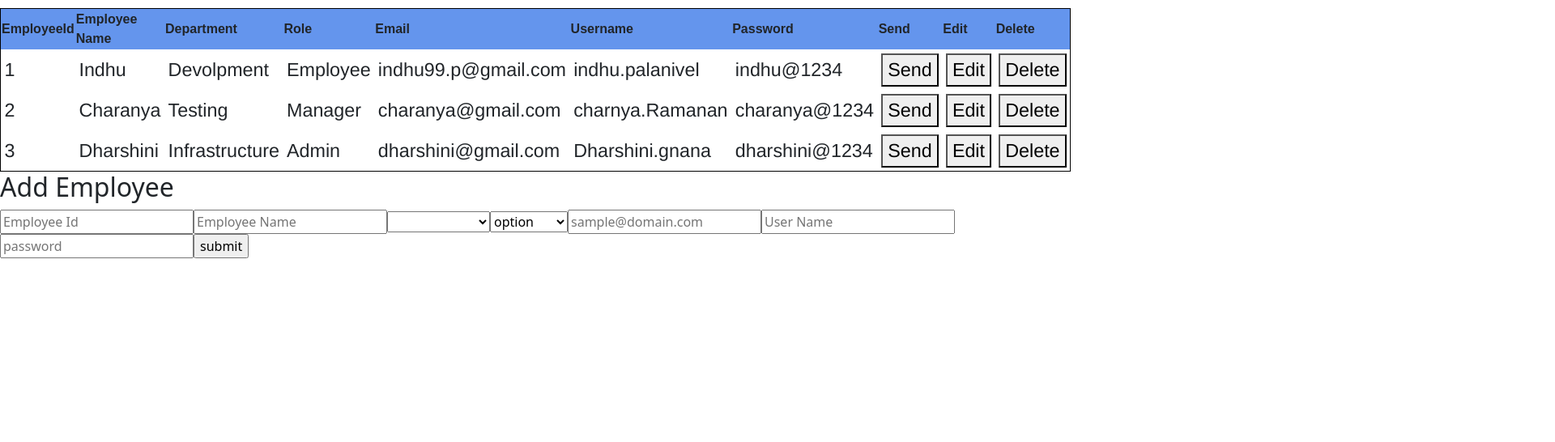
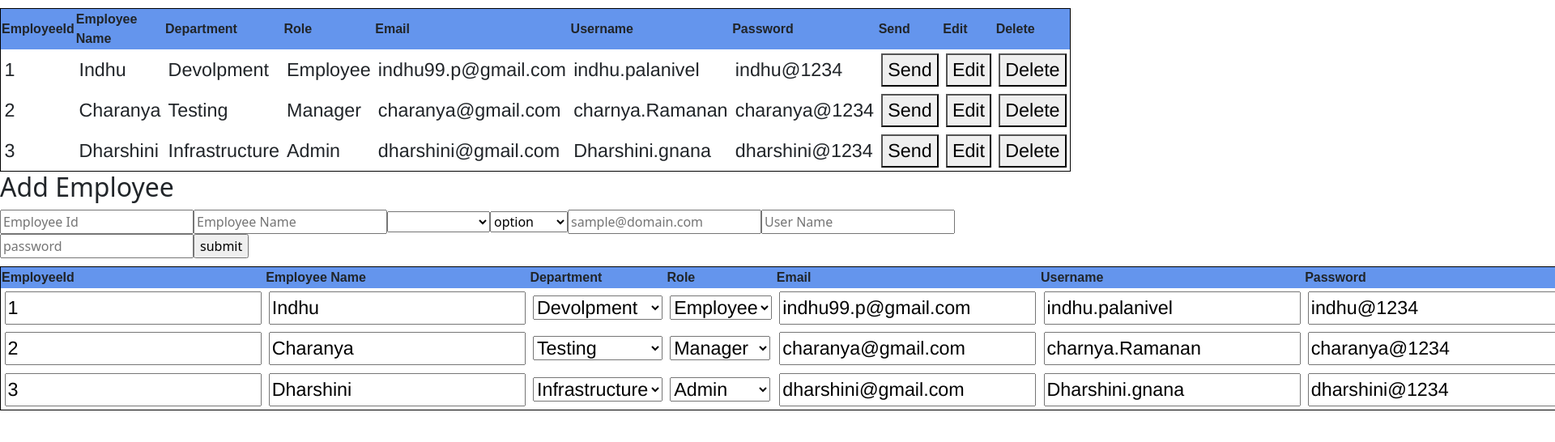
Before and after one commit to indhuJothi/Expense-Tracker-, a React (Create React App) app in the folder client/: page /edit in a window 1280 px wide. Shown: the top 546 px of the page at 81% size, 1920 px wide, since content can reach past the window. Built offline with nearby package versions, Linux system fonts and the light colour scheme.

Commit message:
EditForm-09-12-2021

```diff
--- a/client/package.json
+++ b/client/package.json
@@ -10,6 +10,8 @@
     "mdbreact": "^5.2.0",
     "react": "^17.0.2",
     "react-dom": "^17.0.2",
+    "react-router": "^6.0.2",
+    "react-router-dom": "^6.0.2",
     "react-scripts": "4.0.3",
     "semantic-ui-css": "^2.4.1",
     "semantic-ui-react": "^2.0.4",
--- a/client/src/App.css
+++ b/client/src/App.css
@@ -6,14 +6,14 @@
 
 table {
   border-collapse: collapse;
-  width: 90%;
+  width: 70%;
 }
 
 th,
 td {
   border: 1px solid #ffffff;
-  padding: 5px;
-  font-size: 26.5px;
+  padding: 3px;
+  font-size: 15.5px;
 }
 
 th {
@@ -23,3 +23,7 @@ th {
 td {
   background-color:darkgray;
 }
+
+.Emp-Id{
+  width: 10px;
+}
--- a/client/src/App.js
+++ b/client/src/App.js
@@ -1,19 +1,23 @@
 import React from "react";
-import EmpTable from './Components/Admin/Emp_Table'
+import EmpTable from './Components/Admin/Emp_Table';
+import { BrowserRouter as Router,Switch,Route,Routes } from "react-router-dom";
 import EditableRow from "./Components/EditableRow";
 
 
 
-class Table extends React.Component{
-  render(){
-  return (
-    <div>
-      <EmpTable/>
+function App() {
+return(
+  <div>
+    <EmpTable/>
+<EditableRow/>
+    <Router>
+      <Routes>
+        <Route path="/edit" component={EditableRow}>
+        </Route></Routes>
+    </Router>
+  </div>
+)
 
-
-    </div>
-  );
-            }
 }
 
-export default Table;
+export default App
--- a/client/src/Components/Admin/Emp_Table.js
+++ b/client/src/Components/Admin/Emp_Table.js
@@ -181,7 +181,7 @@ class Table extends React.Component {
         <input
             type="text"
             name='Eid'
-            // required="required"
+            required="required"
             placeholder="Employee Id"
             value={this.state.Eid}
             onChange={(event) => this.setState({ Eid: event.target.value })}
--- a/client/src/Components/EditableRow.js
+++ b/client/src/Components/EditableRow.js
@@ -1,59 +1,188 @@
 import React from "react";
+import data from '../mock-data.json'
+import './EditableRow.css'
 
-const EditableRow = ()=>{
-    return(
+
+class EditableRow extends React.Component {
+  constructor(props) {
+    super(props);
+    this.state = {
+      Eid: "",
+      Ename: "",
+      Uname: "",
+      Email: "",
+      password: "",
+      department: "",
+      role: ""
+    }
+
+  }
+  render() {
+    return (
+      <div className="app-container">
+
+        <form onSubmit="#">
+          <table>
+            <thead>
               <tr>
+                <th>EmployeeId</th>
+                <th>Employee Name</th>
+                <th>Department</th>
+                <th>Role</th>
+                <th>Email</th>
+                <th>Username</th>
+                <th>Password</th>
+                <th>Save</th>
+              </tr>
+            </thead>
+            {data.map((data) =>
+
+              <tbody >
+                <tr >
+                  <td >
+                    <input
+                      className="Emp-Id"
+                      type="text"
+                      required="required"
+                      defaultValue={data.EmployeeId}
+                      placeholder="EmployeeId"
+                    /></td>
                   <td>
                     <input
                       type="text"
                       name='Ename'
                       required="required"
+                      defaultValue={data.EmployeeName}
                       placeholder="Employee Name"
 
                     />
-          <select id="department">
-            <option value="">{""}</option>
+                  </td>
+                  <td>
+                    <select id="department" >
+                      <option defaultValue={data.Department}>{data.Department}</option>
                       <option value="development">Development</option>
                       <option value="testing">Testing</option>
                       <option value="infrastructure">Infrastructure</option>
                     </select>
+                  </td>
+                  <td>
                     <select id="role"
 
 
                     >
-            <option value="option">option</option>
+                      <option defaultValue={data.Role}>{data.Role}</option>
                       <option value="employee">employee</option>
                       <option value="Manager">Manager</option>
                       <option value="Admin">Admin</option>
                     </select>
+                  </td>
+                  <td>
                     <input
                       type="email"
                       name='Email'
                       required="required"
-            // value={this.state.Email}
+                      defaultValue={data.Email}
                       placeholder="sample@domain.com"
                     // onChange={(event) => this.setState({ Email: event.target.value })}
                     />
+                  </td>
+                  <td>
                     <input
                       type="text"
                       name='Uname'
                       required="required"
                       placeholder="User Name"
-            // value={this.state.Uname}
-            // onChange={(event) => this.setState({ Uname: event.target.value })}
+                      defaultValue={data.Username}
+                      onChange={(event) => this.setState({ Uname: event.target.value })}
                     />
+                  </td>
+                  <td>
                     <input
-            type="password"
+                      type="text"
                       name='password'
                       required="required"
                       placeholder="password"
-            // value={this.state.password}
-            // onChange={(event) => this.setState({ password: event.target.value })}
+                      defaultValue={data.Password}
+                      onChange={(event) => this.setState({ password: event.target.value })}
                     />
 
                   </td>
+                  <td><button>Save</button></td>
                 </tr>
+              </tbody>
+
+
+            )}
+          </table>
+        </form>
+        <table>
+          {localStorage.getItem("EmpDetails") !== null ? <tbody>
+            <tr>
+              <td>
+                <input type="text"
+                  name="Eid"
+                  defaultValue={JSON.parse(localStorage.getItem("EmpDetails"))[0]}
+                  // onChange={(e) => { this.setState({ Eid: e.target.value }) }}
+                  />
+              </td>
+              <td>
+                <input type="text"
+                  name="Ename"
+                  defaultValue={JSON.parse(localStorage.getItem("EmpDetails"))[1]}
+                  onChange={(e) => { this.setState({ Ename: e.target.value }) }}
+                />
+              </td>
+              <td>
+                <select id="department" defaultValue={data.Department}>
+                  <option value="">{JSON.parse(localStorage.getItem("EmpDetails"))[2]}</option>
+                  <option value="development">Development</option>
+                  <option value="testing">Testing</option>
+                  <option value="infrastructure">Infrastructure</option>
+                </select>
+              </td>
+              <td>
+                <select id="role"
+                  defaultValue={data.Role}
+
+                >
+                  <option value="option" >{JSON.parse(localStorage.getItem("EmpDetails"))[3]}</option>
+                  <option value="employee">employee</option>
+                  <option value="Manager">Manager</option>
+                  <option value="Admin">Admin</option>
+                </select>
+              </td>
+              <td>
+                <input type="text"
+                  name="Email"
+                  defaultValue={JSON.parse(localStorage.getItem("EmpDetails"))[4]}
+                  onchange={(e) => { this.setState({ Email: e.target.value }) }} /></td>
+              <td>
+                <input type="text"
+                  name="Uname"
+                  defaultValue={JSON.parse(localStorage.getItem("EmpDetails"))[5]}
+                  onchange={(e) => { this.setState({ Uname: e.target.value }) }}
+                /></td>
+              <td>
+                <input type="text"
+                  name="password"
+                  defaultValue={JSON.parse(localStorage.getItem("EmpDetails"))[6]}
+                  onchange={(e) => { this.setState({ password: e.target.value }) }} /></td>
+              <td>
+                <button
+                  type="button"
+                // onClick={this.handleEditForm.bind(this)}
+                >
+                  Save
+                </button>
+              </td>
+
+            </tr>
+
+          </tbody> : console.log("true")}</table>
+      </div>
     )
   }
 
+}
+
 export default EditableRow
--- a/client/src/Components/ReadOnlyRow.js
+++ b/client/src/Components/ReadOnlyRow.js
@@ -1,5 +1,6 @@
 import React from "react";
 import "../Components/Admin/Emp_Table.css"
+import {Link} from 'react-router-dom'
 
 const ReadOnlyRow = ({ contact,handleEditClick}) => {
   return (
@@ -18,7 +19,7 @@ const ReadOnlyRow = ({ contact,handleEditClick}) => {
       <td>
         <button
           type="button"
-          onClick={(event) => handleEditClick(event, contact)}
+          onClick={<Link to="/edit"></Link>}
         >
           Edit
         </button>
--- a/client/src/index.js
+++ b/client/src/index.js
@@ -3,11 +3,12 @@ import ReactDOM from 'react-dom';
 import './index.css';
 import App from './App';
 import reportWebVitals from './reportWebVitals';
+import {BrowserRouter as Router,Routes,Link,Route} from 'react-router-dom'
 import 'bootstrap/dist/css/bootstrap.min.css';
 
 ReactDOM.render(
   <React.StrictMode>
-    <App />
+   <App/>
   </React.StrictMode>,
   document.getElementById('root')
 );
```
Also changed, not shown: client/src/Components/EditableRow.css (added), 1 other file (tests, documents, lock files or other folders). Lines whose indentation alone changed are shown as unchanged.
